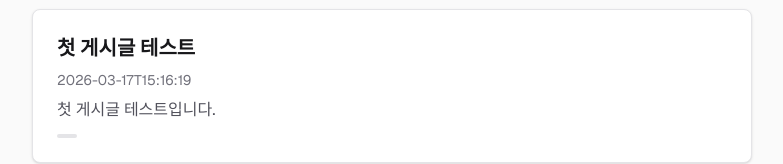
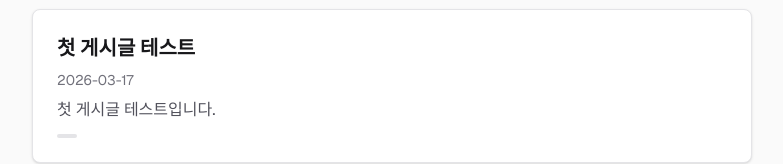
Before and after one commit to jaekwanAHN/blog, a Next.js app: page / in a window 1280 px wide. Shown: the part 143-307 px from the top of the page, without its empty margins (248-1031 px from the left). Built offline with nearby package versions, Linux system fonts and the light colour scheme.

Commit message:
feat: 시간표기 방식 변경

```diff
--- a/app/page.tsx
+++ b/app/page.tsx
@@ -1,6 +1,16 @@
 // app/page.tsx
 import Link from "next/link";
 import { getAllPosts } from "@/lib/mdx";
+
+function formatPostDate(value: string): string {
+  const d = new Date(value);
+  if (Number.isNaN(d.getTime())) return value;
+
+  const year = d.getFullYear();
+  const month = String(d.getMonth() + 1).padStart(2, "0");
+  const day = String(d.getDate()).padStart(2, "0");
+  return `${year}-${month}-${day}`;
+}
 
 export default function Home() {
   const posts = getAllPosts();
@@ -27,7 +37,7 @@ export default function Home() {
                   dateTime={post.date}
                   className="mb-2 block text-sm text-zinc-500 dark:text-zinc-400"
                 >
-                  {post.date}
+                  {formatPostDate(post.date)}
                 </time>
                 <p className="mb-3 text-zinc-600 dark:text-zinc-300">
                   {post.description}
```
